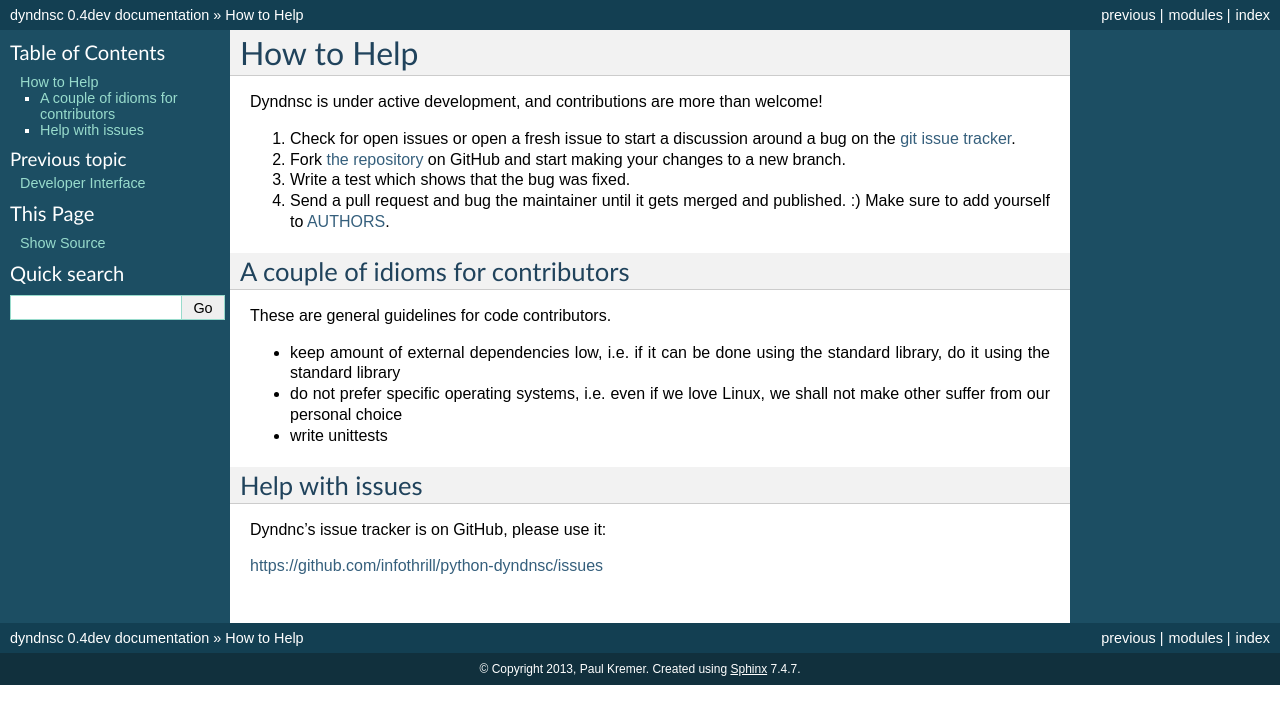
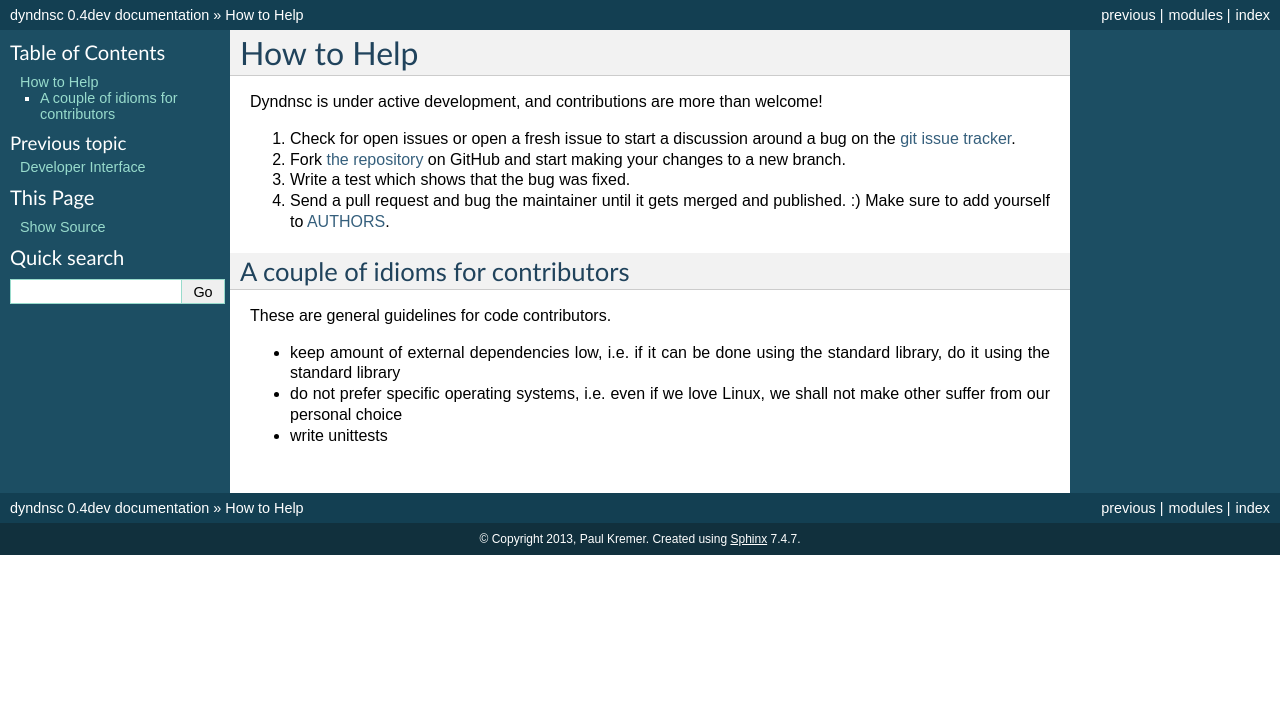
Before and after one commit to infothrill/python-dyndnsc, a Sphinx documentation site: the page built from docs/dev/todo.rst, in a window 1280 px wide. Shown: the top 724 px of the page. Built offline with Sphinx 7.4.7, drawn with Linux system fonts in a browser that asks for light colours.

Commit message:
remove redundant pointer to github issue tracker (it's already at the top of the page)

```diff
--- a/docs/dev/todo.rst
+++ b/docs/dev/todo.rst
@@ -20,9 +20,3 @@ These are general guidelines for code contributors.
 * do not prefer specific operating systems, i.e. even if we love Linux, we
   shall not make other suffer from our personal choice
 * write unittests
-
-Help with issues
-----------------
-Dyndnc's issue tracker is on GitHub, please use it:
-
-https://github.com/infothrill/python-dyndnsc/issues
```
